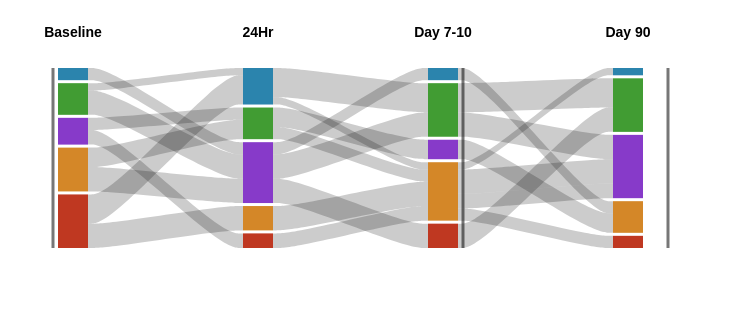
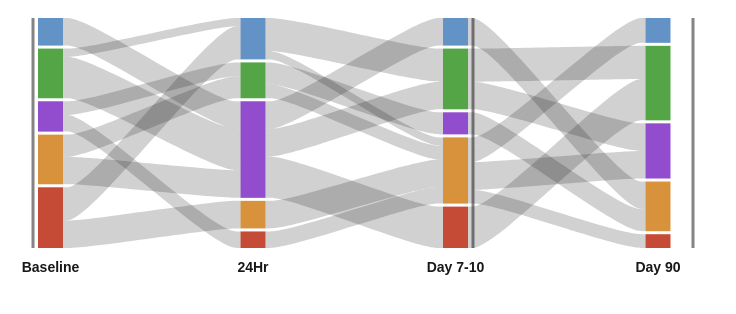
Before and after one commit to JasonDude16/Alluvial-JS, a plain HTML site: page index.html in a window 1280 px wide. Shown: the whole page, without its empty margins (0-736 px from the left). Drawn offline with nearby package versions, Linux system fonts and the light colour scheme.

Commit message:
Changed node colors and width; labels at bottom

```diff
--- a/data.json
+++ b/data.json
@@ -1,7 +1,7 @@
 {
   "flows": [
     {
-      "magnitude": 10,
+      "magnitude": 15,
       "path": [
         [0, 0, 1],
         [1, 0, 2],
@@ -10,7 +10,7 @@
       ]
     },
     {
-      "magnitude": 5,
+      "magnitude": 10,
       "path": [
         [0, 0, 0],
         [1, 0, 2],
@@ -42,7 +42,7 @@
         [0, 0, 2],
         [1, 0, 4],
         [2, 0, 3],
-        [3, 0, 2]
+        [3, 0, 0]
       ]
     },
     {
@@ -89,7 +89,7 @@
           "items": [
             {
               "title": "Start A",
-              "color": "#2b84ad"
+              "color": "#5387c2"
             },
             {
               "title": "Start B",
@@ -120,7 +120,7 @@
           "items": [
             {
               "title": "Second A",
-              "color": "#2b84ad"
+              "color": "#5387c2"
             },
             {
               "title": "Second B",
@@ -151,7 +151,7 @@
           "items": [
             {
               "title": "Third A",
-              "color": "#2b84ad"
+              "color": "#5387c2"
             },
             {
               "title": "Third B",
@@ -182,7 +182,7 @@
           "items": [
             {
               "title": "Final A",
-              "color": "#2b84ad"
+              "color": "#5387c2"
             },
             {
               "title": "Final B",
--- a/index.html
+++ b/index.html
@@ -12,18 +12,19 @@
       var arr = [1,2,3,4,5,6,7,8,9,10,11,12,13,14,15,16,17,18,19,20];
 
       var nominalWidth = 700;
-      var nominalHeight = 250;
+      var nominalHeight = 300;
 
       var chart = d3
         .pathSankey()
         .width(nominalWidth)
         .height(nominalHeight)
-        .labelSpaceLeft(50)
-        .labelSpaceRight(250);
+        .labelSpaceLeft(30)
+        .labelSpaceRight(240);
 
       var svg = d3
         .select("body")
         .append("svg")
+        .style("opacity", 0.9)
         .attr("width", nominalWidth)
         .attr("height", nominalHeight)
         .datum(data)
@@ -33,7 +34,7 @@
         .selectAll("rect.node")
         .append("title")
         .data(arr)
-        .text((d) => d);
+        .text((d) => d + " (Count)");
 
     });
 
--- a/pathSankey.js
+++ b/pathSankey.js
@@ -5,6 +5,7 @@ d3.pathSankey = function() {
   string has newline character \n
   Based on http://bl.ocks.org/mbostock/7555321
   */
+
   function linebreak(text) {
     text.each(function() {
       var text = d3.select(this),
@@ -32,7 +33,7 @@ d3.pathSankey = function() {
 
   var width, height; // total width including padding
   var onNodeSelected, onNodeDeselected; // callbacks
-  var labelspace = {top:50,left:30,right:30,bottom:0}; // padding around actual sankey
+  var labelspace = {top:0,left:0,right:0,bottom:50}; // padding around actual sankey
   var selectedNodeAddress = null;
 
   var nodeYSpacing = 3,
@@ -40,7 +41,7 @@ d3.pathSankey = function() {
 
   var nodeGroupYPadding = 10;
 
-  var nodeWidth = 30;
+  var nodeWidth = 25;
 
   var groupLabelDistance = 5;
   var flowStartWidth = 20; // flows go horizontally for this distance before curving
@@ -250,7 +251,7 @@ d3.pathSankey = function() {
 
       // layer label positioning functions
       layerLabelx = function(d){return labelspace.left+d.x*(availableWidth-nodeWidth)+0.5*nodeWidth;};
-      layerLabely = function(d){return 0.5*labelspace.top;};
+      layerLabely = function(d){return 5.2*labelspace.bottom;};
       nodeLayers.enter()
                   .append("g").classed("node-layer",true)
                   .append("text")
```
